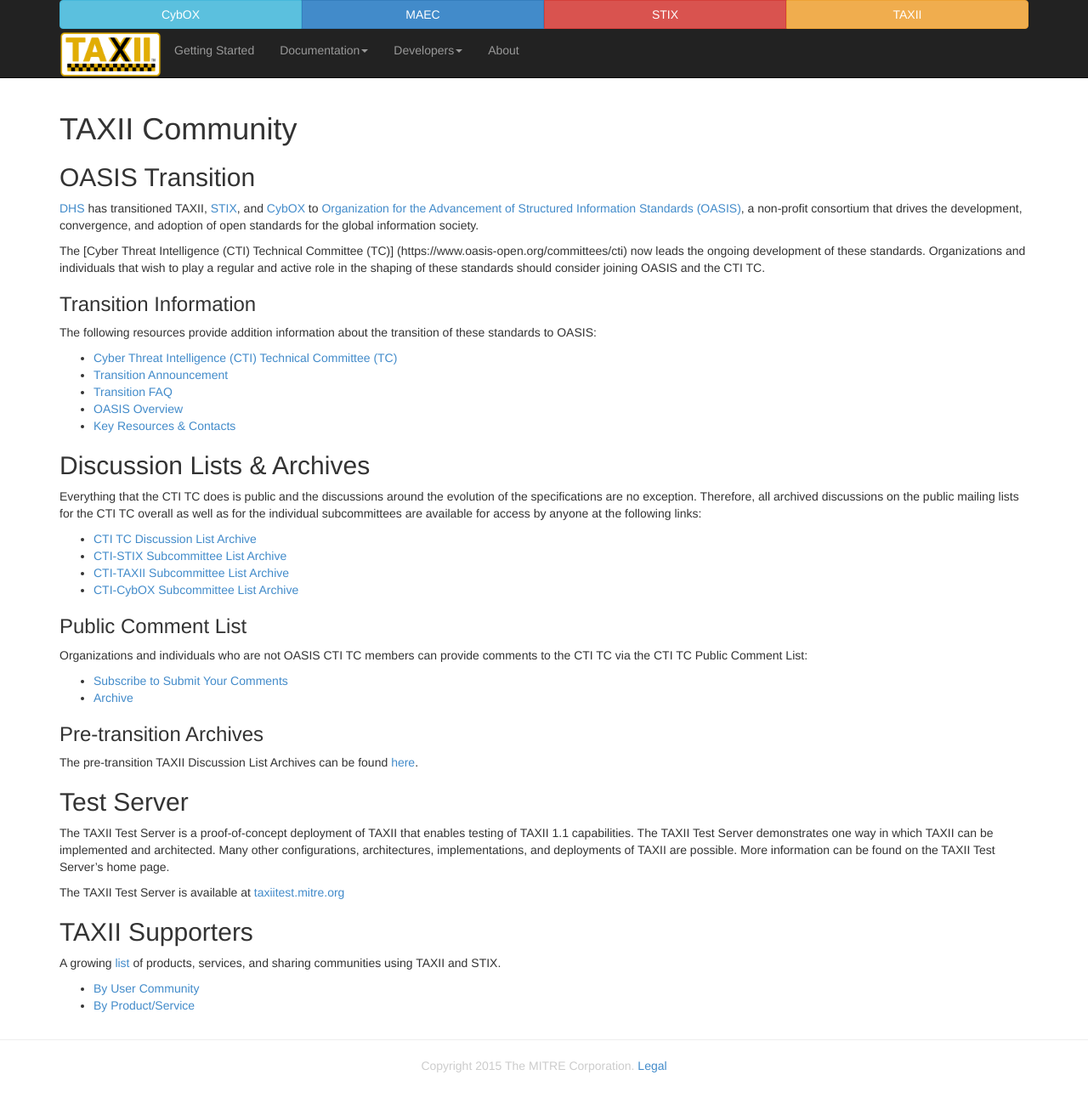
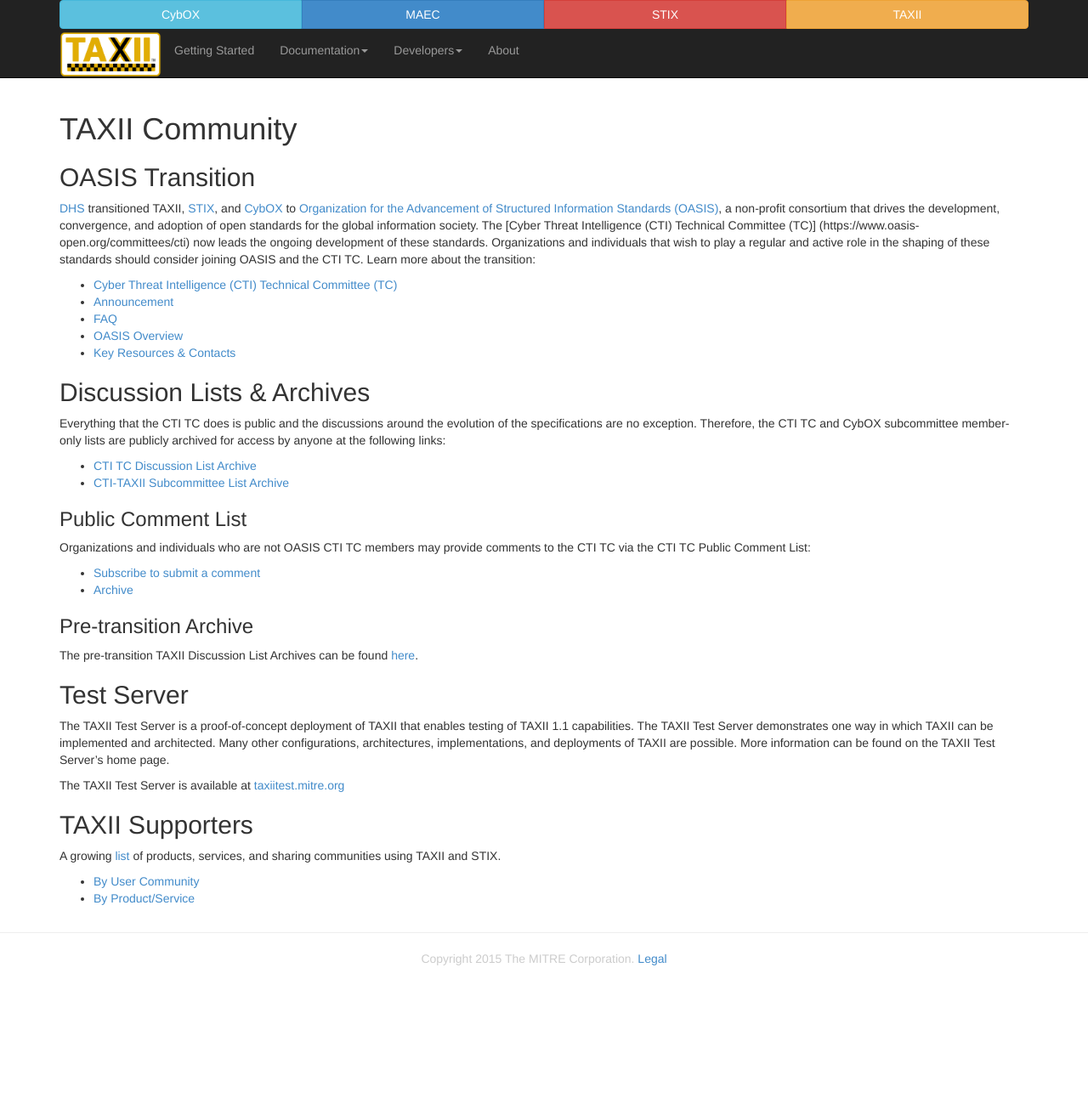
Before and after one commit to TAXIIProject/taxiiproject.github.io, a Jekyll site: the page built from community/index.md, in a window 1280 px wide. Shown: the whole page at 85% size. Built offline with Jekyll 4.4.1, drawn with Linux system fonts in a browser that asks for light colours; Markdown is read by kramdown in place of the engine named in the settings; after the commit the page ends 1179 px from its top, so only the background shows below that.

Commit message:
Update index.md

```diff
--- a/community/index.md
+++ b/community/index.md
@@ -3,39 +3,29 @@ layout: flat
 title: TAXII Community
 ---
 
+
 ##OASIS Transition
-[DHS](http://www.dhs.gov/office-cybersecurity-and-communications/) has transitioned TAXII,
-[STIX](https://github.com/STIXProject/), and [CybOX](https://github.com/CybOXProject/) to
-[Organization for the Advancement of Structured Information Standards (OASIS)](https://www.oasis-open.org/),
-a non-profit consortium that drives the development, convergence, and adoption of open standards for the global information society.
-
-The [Cyber Threat Intelligence (CTI) Technical Committee (TC)] (https://www.oasis-open.org/committees/cti) now leads the ongoing
-development of these standards. Organizations and individuals that wish to play a regular and active role in the shaping of these standards should consider joining OASIS and the CTI TC.
-
-###Transition Information
-The following resources provide addition information about the transition of these standards to OASIS:
+[DHS](http://www.dhs.gov/office-cybersecurity-and-communications/) transitioned TAXII, [STIX](https://github.com/STIXProject/), and [CybOX](https://github.com/CybOXProject/) to [Organization for the Advancement of Structured Information Standards (OASIS)](https://www.oasis-open.org/), a non-profit consortium that drives the development, convergence, and adoption of open standards for the global information society. The [Cyber Threat Intelligence (CTI) Technical Committee (TC)] (https://www.oasis-open.org/committees/cti) now leads the ongoing development of these standards. Organizations and individuals that wish to play a regular and active role in the shaping of these standards should consider joining OASIS and the CTI TC. Learn more about the transition:
 
 * [Cyber Threat Intelligence (CTI) Technical Committee (TC)](https://www.oasis-open.org/committees/cti)
-* [Transition Announcement](http://stixproject.tumblr.com/post/117006597637/dhs-leads-effort-to-transition-automated)
-* [Transition FAQ](https://stixproject.github.io/oasis-faq.pdf)
+* [Announcement](http://stixproject.tumblr.com/post/117006597637/dhs-leads-effort-to-transition-automated)
+* [FAQ](https://stixproject.github.io/oasis-faq.pdf)
 * [OASIS Overview](https://stixproject.github.io/stix-at-oasis.pdf)
 * [Key Resources & Contacts](https://stixproject.github.io/oasis-cti-info.html)
 
 ##Discussion Lists & Archives
-Everything that the CTI TC does is public and the discussions around the evolution of the specifications are no exception. Therefore, all archived discussions on the public mailing lists for the CTI TC overall as well as for the individual subcommittees are available for access by anyone at the following links:
+Everything that the CTI TC does is public and the discussions around the evolution of the specifications are no exception. Therefore, the CTI TC and CybOX subcommittee member-only lists are publicly archived for access by anyone at the following links:
 
 * [CTI TC Discussion List Archive](https://lists.oasis-open.org/archives/cti/)
-* [CTI-STIX Subcommittee List Archive](https://lists.oasis-open.org/archives/cti-stix/)
 * [CTI-TAXII Subcommittee List Archive](https://lists.oasis-open.org/archives/cti-taxii/)
-* [CTI-CybOX Subcommittee List Archive](https://lists.oasis-open.org/archives/cti-cybox/)
 
 ###Public Comment List
-Organizations and individuals who are not OASIS CTI TC members can provide comments to the CTI TC via the CTI TC Public Comment List:
+Organizations and individuals who are not OASIS CTI TC members may provide comments to the CTI TC via the CTI TC Public Comment List:
 
-* [Subscribe to Submit Your Comments](http://www.oasis-open.org/committees/comments/form.php?wg_abbrev=cti)
+* [Subscribe to submit a comment](http://www.oasis-open.org/committees/comments/form.php?wg_abbrev=cti)
 * [Archive](https://lists.oasis-open.org/archives/cti-comment/)
 
-###Pre-transition Archives
+###Pre-transition Archive
 The pre-transition TAXII Discussion List Archives can be found [here](http://making-security-measurable.1364806.n2.nabble.com/TAXII-Discussion-List-Archive-f7579264.html).
 
 ## Test Server
```
